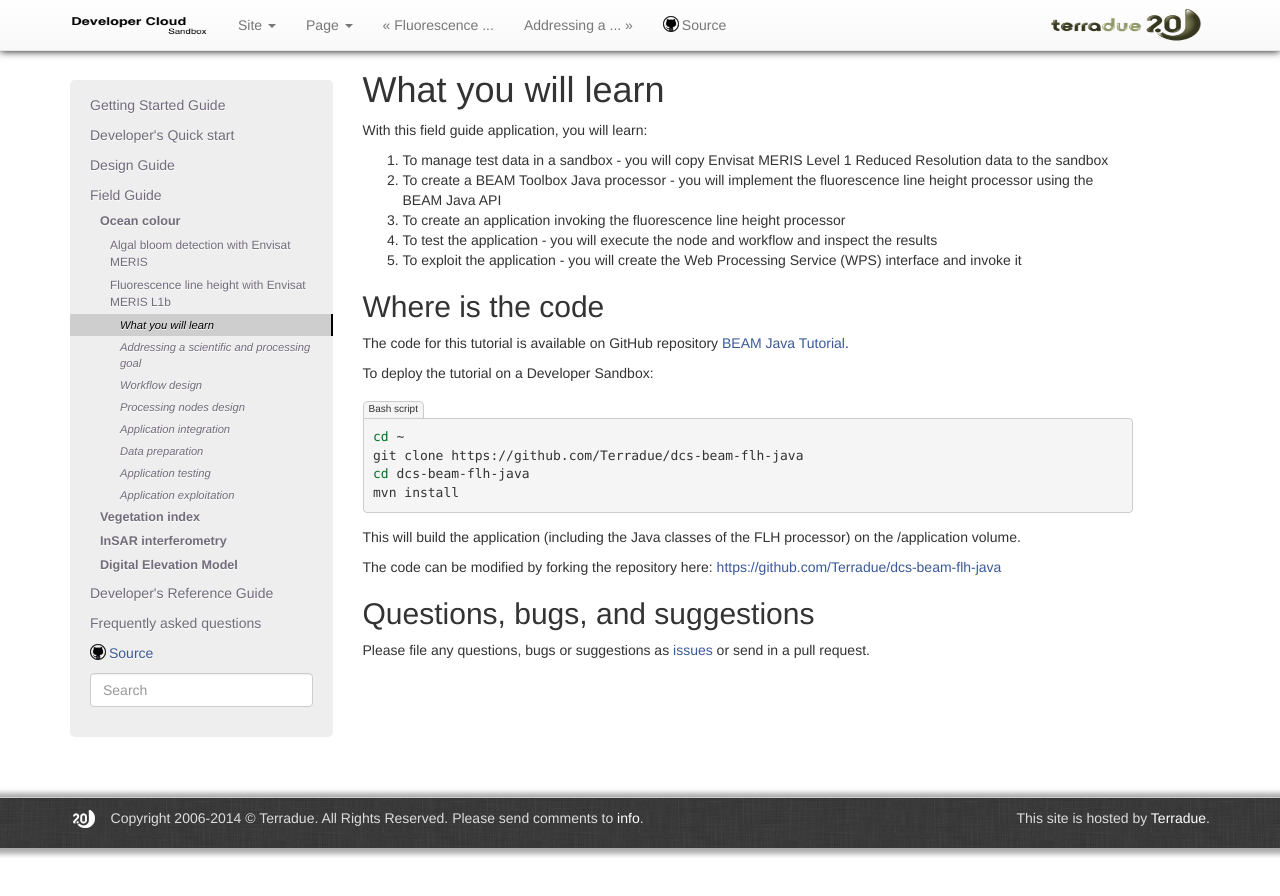
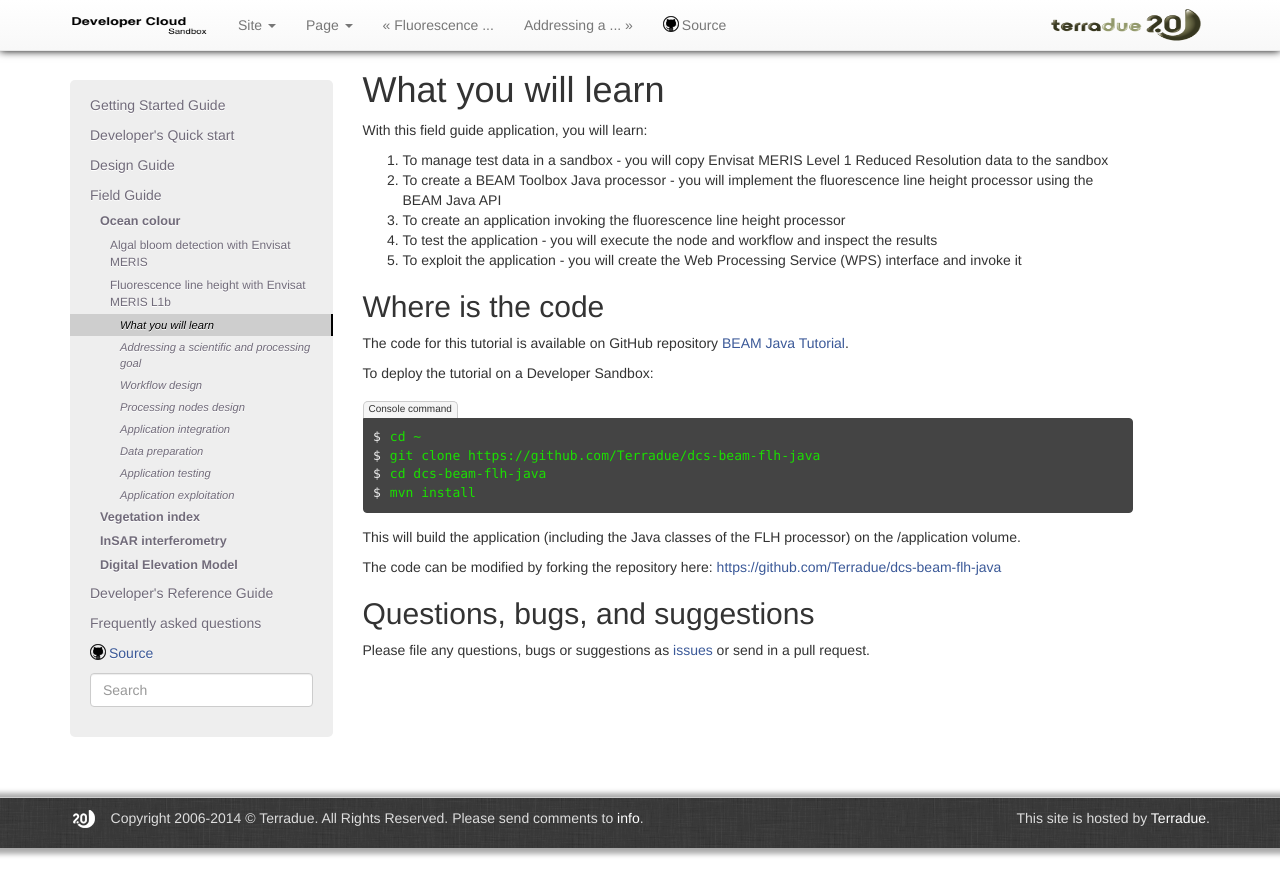
Before and after one commit to Terradue/doc-developer-sandbox, a Sphinx documentation site: the page built from source/field/ocean_color/lib_beam_flh/learn.rst, in a window 1280 px wide. Shown: the top 896 px of the page. Built offline with Sphinx 7.4.7, drawn with Linux system fonts in a browser that asks for light colours; pages that are not in the unit, such as notebooks, are missing from menus.

Commit message:
Update learn.rst

```diff
--- a/source/field/ocean_color/lib_beam_flh/learn.rst
+++ b/source/field/ocean_color/lib_beam_flh/learn.rst
@@ -16,7 +16,7 @@
 
 To deploy the tutorial on a Developer Sandbox:
 
-.. code-block:: bash
+.. code-block:: console
 
   cd ~
   git clone https://github.com/Terradue/dcs-beam-flh-java
@@ -30,4 +30,4 @@
 Questions, bugs, and suggestions
 ++++++++++++++++++++++++++++++++
 
-Please file any questions, bugs or suggestions as `issues <https://github.com/Terradue/rOpenSearch/issues/new>`_ or send in a pull request.
+Please file any questions, bugs or suggestions as `issues <https://github.com/Terradue/dcs-beam-flh-java/issues/new>`_ or send in a pull request.
```
